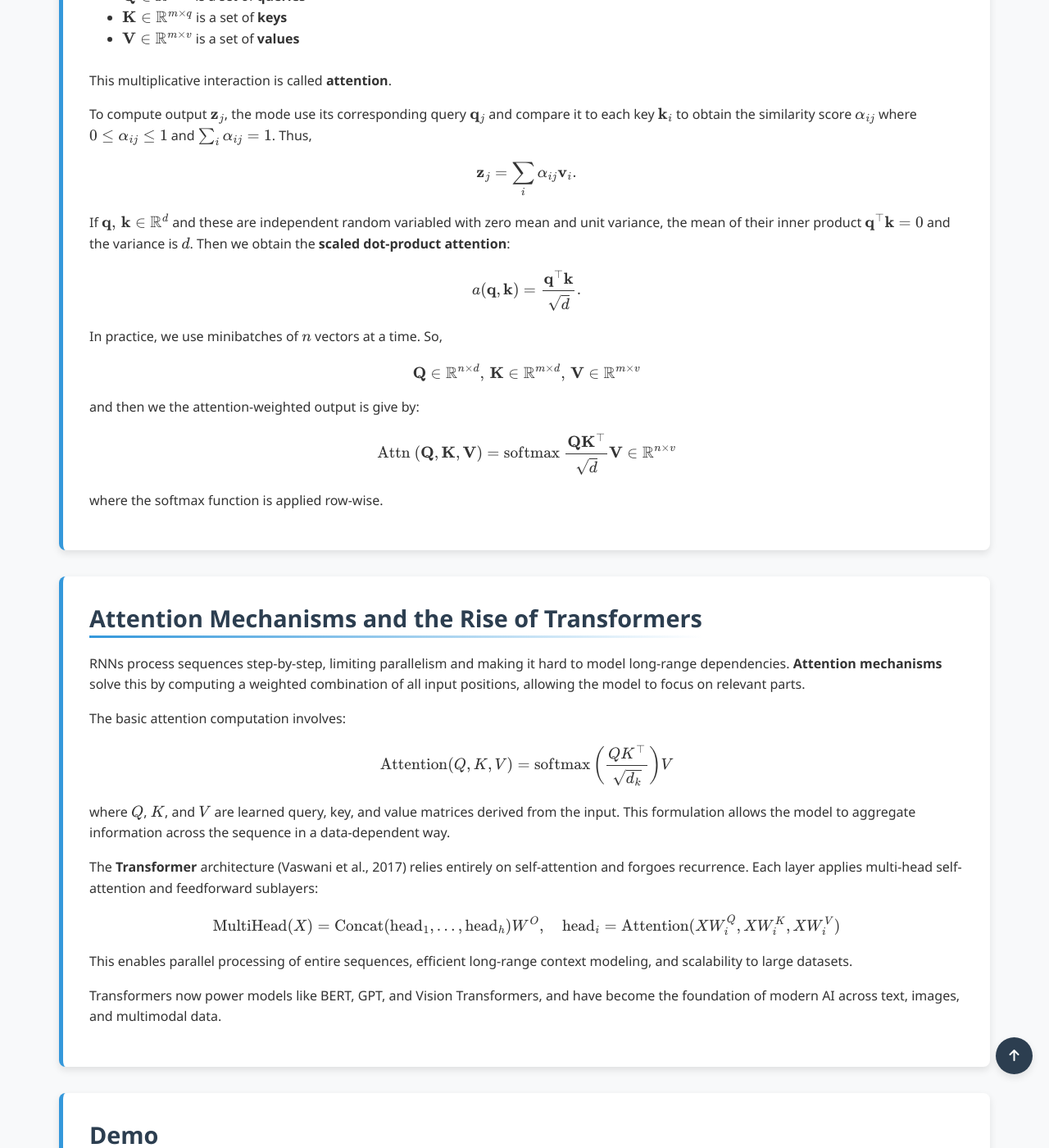
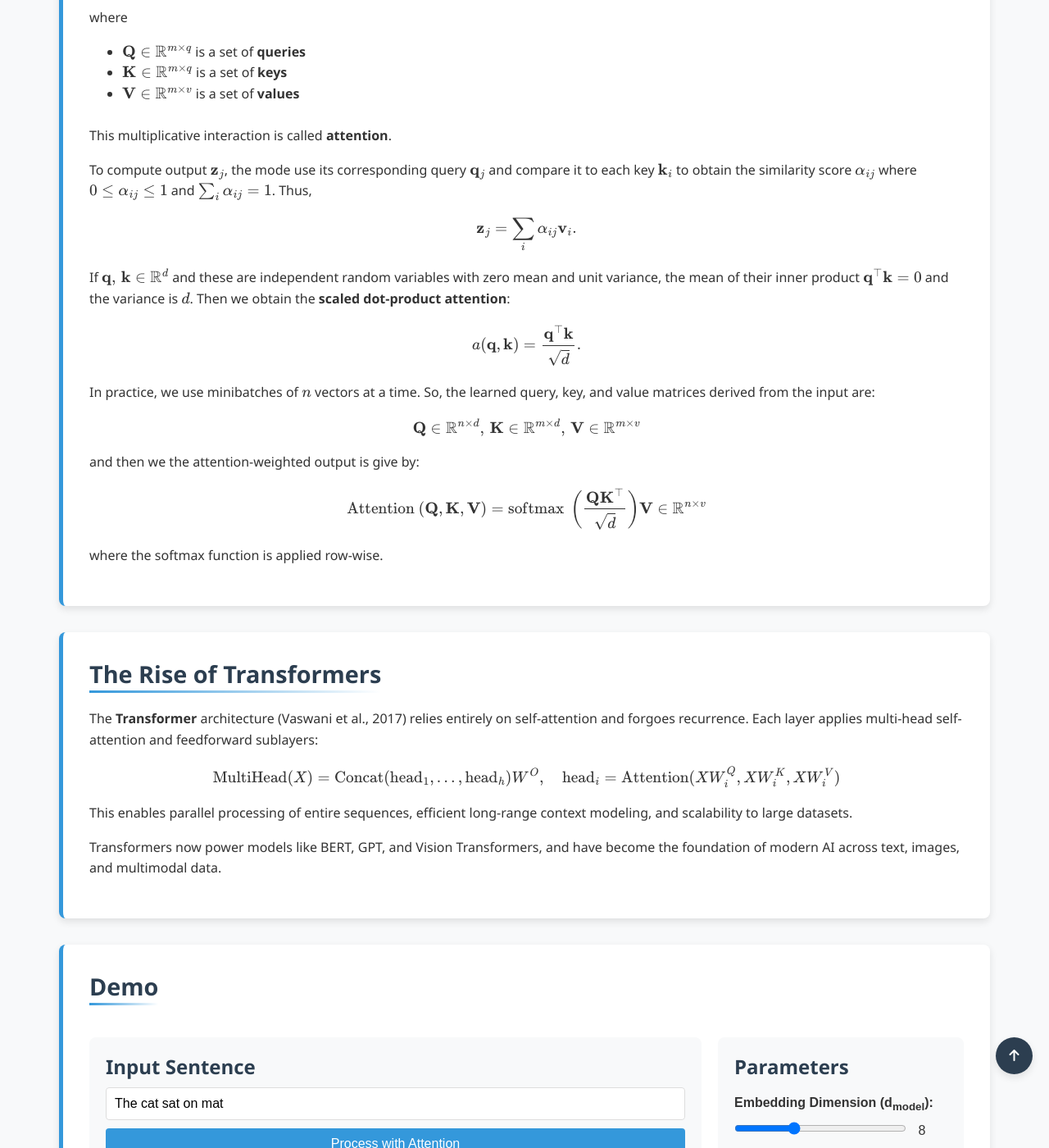
Before and after one commit to Yusukey01/yusukey01.github.io, a Jekyll site: the page built from Mathematics/Machine_learning/deep_nn.html, in a window 1280 px wide and 1400 px high, scrolled down 2167 px. Shown: the whole window at 82% size. Built offline with Jekyll 4.4.1, drawn with Linux system fonts in a browser that asks for light colours; some of the changed text lies outside the part shown.

Commit message:
add attention section

```diff
--- a/Mathematics/Machine_learning/deep_nn.html
+++ b/Mathematics/Machine_learning/deep_nn.html
@@ -84,7 +84,12 @@ uses_python: false
             </section>
 
             <section id="attention" class="section-content">
-                   <h2>Attention</h2>
+                <h2>Attention Mechanisms</h2>
+                <p>
+                    RNNs process sequences step-by-step, limiting parallelism and making it hard to model long-range dependencies.
+                    <strong>Attention mechanisms</strong> solve this by computing a weighted combination of all input positions, allowing the model to focus on relevant parts.
+                </p>
+
                 <p>
                     A model can be more flexible if its weights depend on the inputs(hidden feature vectors)
                     \(\mathbf{X} \in \mathbb{R}^{m \times v}\) rather than fixed:
@@ -109,39 +114,26 @@ uses_python: false
                     \]
                 </p>
                 <p>
-                    If \(\mathbf{q}, \, \mathbf{k} \in \mathbb{R}^d\) and these are independent random variabled with zero mean and
+                    If \(\mathbf{q}, \, \mathbf{k} \in \mathbb{R}^d\) and these are independent random variables with zero mean and
                     unit variance, the mean of their inner product \(\mathbf{q}^\top \mathbf{k} = 0\) and the variance is \(d\). Then we obtain
                     the <strong>scaled dot-product attention</strong>:
                     \[
                     a(\mathbf{q}, \mathbf{k}) = \frac{\mathbf{q}^\top \mathbf{k}}{\sqrt{d}}.
                     \]
-                    In practice, we use minibatches of \(n\) vectors at a time. So,
+                    In practice, we use minibatches of \(n\) vectors at a time. So, the learned query, key, and value matrices derived from the input are:
                     \[
                     \mathbf{Q} \in \mathbb{R}^{n \times d}, \, \mathbf{K} \in \mathbb{R}^{m \times d}, \, \mathbf{V} \in \mathbb{R}^{m \times v}
                     \]
                     and then we the attention-weighted output is give by:
                     \[
-                    \text{Attn }(\mathbf{Q}, \mathbf{K}, \mathbf{V}) = \text{softmax } \frac{\mathbf{Q} \mathbf{K}^\top}{\sqrt{d}}\mathbf{V} \in \mathbb{R}^{n \times v}
+                    \text{Attention }(\mathbf{Q}, \mathbf{K}, \mathbf{V}) = \text{softmax } \left(\frac{\mathbf{Q} \mathbf{K}^\top}{\sqrt{d}}\right) \mathbf{V} \in \mathbb{R}^{n \times v}
                     \]
                     where the softmax function is applied row-wise.
                 </p>
             </section>
 
-            <section id="attention" class="section-content">
-                <h2>Attention Mechanisms and the Rise of Transformers</h2>
-                <p>
-                    RNNs process sequences step-by-step, limiting parallelism and making it hard to model long-range dependencies.
-                    <strong>Attention mechanisms</strong> solve this by computing a weighted combination of all input positions, allowing the model to focus on relevant parts.
-                </p>
-
-                <p>
-                    The basic attention computation involves:
-                    \[
-                    \text{Attention}(Q, K, V) = \text{softmax}\left( \frac{QK^\top}{\sqrt{d_k}} \right) V
-                    \]
-                    where \(Q\), \(K\), and \(V\) are learned query, key, and value matrices derived from the input. This formulation allows the model to aggregate information across the sequence in a data-dependent way.
-                </p>
-
+            <section id="transformer" class="section-content">
+                <h2>The Rise of Transformers</h2>
                 <p>
                     The <strong>Transformer</strong> architecture (Vaswani et al., 2017) relies entirely on self-attention and forgoes recurrence.
                     Each layer applies multi-head self-attention and feedforward sublayers:
```
Also changed, not shown: other parts of Mathematics/Machine_learning/deep_nn.html (+1 -1 lines).
